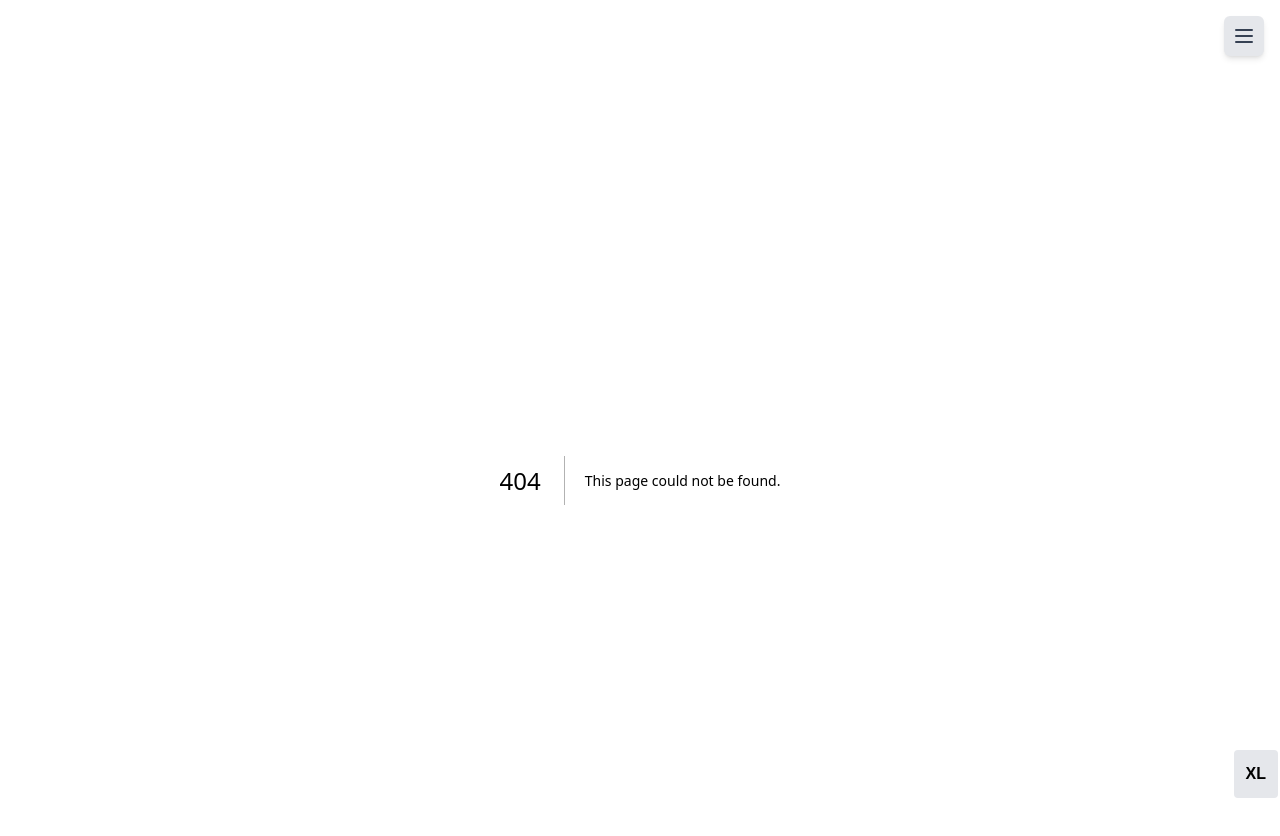
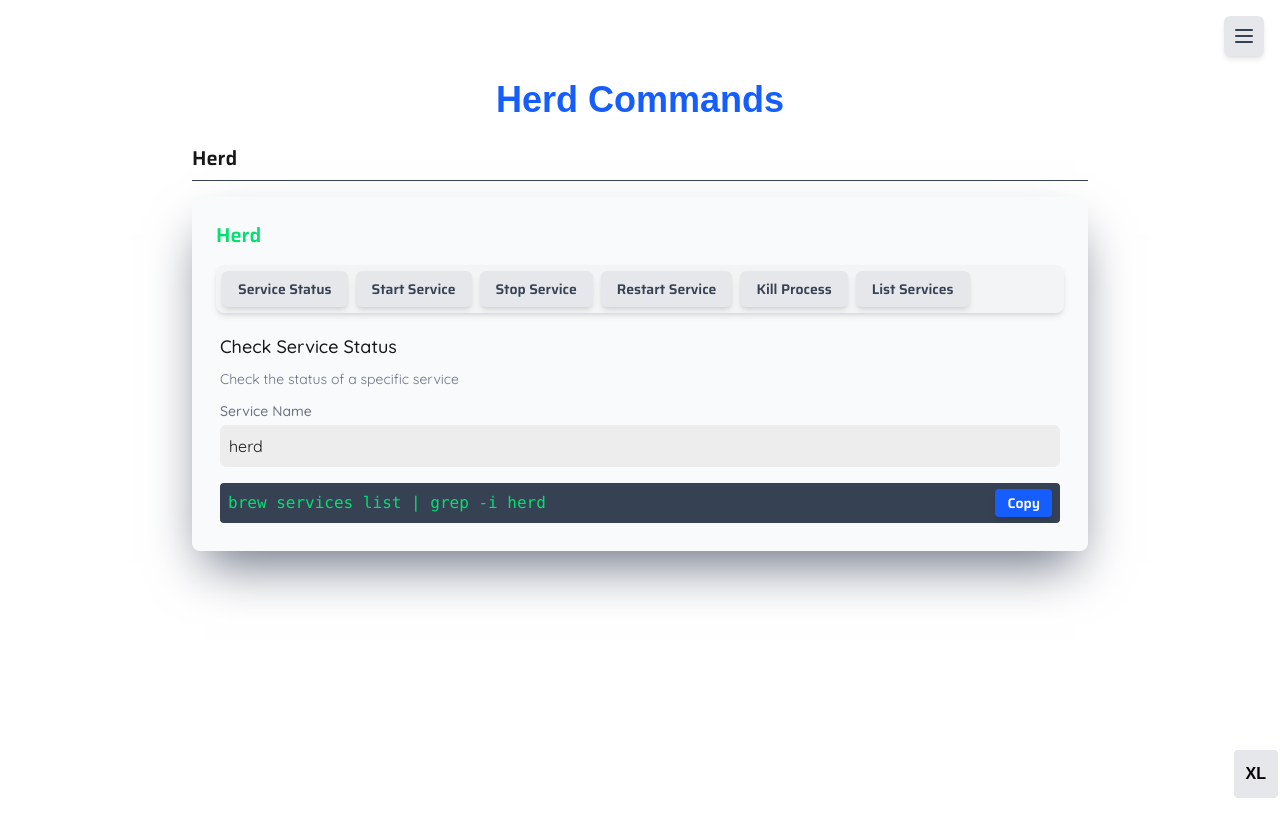
Before and after one commit to siko001/code-snippets, a Next.js app: page /herd in a window 1280 px wide. Before the commit this address had no page. Shown: the top 836 px of the page. After the commit the page ends 800 px from the top, so only its background shows below. Built offline with nearby package versions, Linux system fonts and the light colour scheme.

Commit message:
Add Herd services

```diff
--- a/src/app/components/Sidebar.jsx
+++ b/src/app/components/Sidebar.jsx
@@ -252,6 +252,13 @@
                 { name: 'Azure', href: '/cloud/#cloud-azure' },
                 { name: 'AWS', href: '/cloud/#cloud-aws' },
             ]
+        },
+
+        herd: {
+            title: 'Herd',
+            items: [
+                { name: 'Stop Services', href: '/herd/#stop-services' },
+            ]
         }
     };
         const handleMenuClick = (e, href) => {
--- /dev/null
+++ b/src/app/components/shell/HerdCommands.jsx
@@ -0,0 +1,187 @@
+'use client';
+
+import { useState, useEffect } from 'react';
+import CodeSnippet from '../CodeSnippet';
+
+export default function HerdCommands() {
+    const [serviceName, setServiceName] = useState('herd');
+    const [activeTab, setActiveTab] = useState('status');
+    const [serviceStatus, setServiceStatus] = useState('');
+    const [showServiceInfo, setShowServiceInfo] = useState(false);
+    const [serviceForDetails, setServiceForDetails] = useState('');
+    const [serviceInfo, setServiceInfo] = useState(null);
+    const [hasManuallyEditedService, setHasManuallyEditedService] = useState(false);
+
+    const tabs = [
+        { id: 'status', label: 'Service Status' },
+        { id: 'start', label: 'Start Service' },
+        { id: 'stop', label: 'Stop Service' },
+        { id: 'restart', label: 'Restart Service' },
+        { id: 'kill', label: 'Kill Process' },
+        { id: 'list', label: 'List Services' }
+    ];
+
+    const commands = {
+        status: {
+            title: 'Check Service Status',
+            description: 'Check the status of a specific service',
+            command: `brew services list | grep -i ${serviceName}`,
+            input: (
+                <div className="mt-2">
+                    <label className="block text-sm font-medium  mb-1">Service Name</label>
+                    <input
+                        type="text"
+                        value={serviceName}
+                        onChange={(e) => setServiceName(e.target.value)}
+                        className="w-full p-2 rounded-md bg-gray-700 text-white"
+                        placeholder="e.g., herd, nginx, php-fpm"
+                    />
+                </div>
+            )
+        },
+        start: {
+            title: 'Start Service',
+            description: 'Start a specific service using brew services',
+            command: `brew services start ${serviceName}`,
+            input: (
+                <div className="mt-2">
+                    <label className="block text-sm font-medium text-gray-300 mb-1">Service Name</label>
+                    <select
+                        value={serviceName}
+                        onChange={(e) => setServiceName(e.target.value)}
+                        className="w-full p-2 rounded-md bg-gray-700 text-white"
+                    >
+                        <option value="herd">Herd (herd)</option>
+                        <option value="nginx">Nginx (nginx)</option>
+                        <option value="php-fpm">PHP-FPM (php-fpm)</option>
+                    </select>
+                </div>
+            )
+        },
+        stop: {
+            title: 'Stop Service',
+            description: 'Stop a specific service using brew services',
+            command: `brew services stop ${serviceName}`,
+            input: (
+                <div className="mt-2">
+                    <label className="block text-sm font-medium text-gray-300 mb-1">Service Name</label>
+                    <select
+                        value={serviceName}
+                        onChange={(e) => setServiceName(e.target.value)}
+                        className="w-full p-2 rounded-md bg-gray-700 text-white"
+                    >
+                        <option value="herd">Herd (herd)</option>
+                        <option value="nginx">Nginx (nginx)</option>
+                        <option value="php-fpm">PHP-FPM (php-fpm)</option>
+                    </select>
+                </div>
+            )
+        },
+        restart: {
+            title: 'Restart Service',
+            description: 'Restart a specific service using brew services',
+            command: `brew services restart ${serviceName}`,
+            input: (
+                <div className="mt-2">
+                    <label className="block text-sm font-medium text-gray-300 mb-1">Service Name</label>
+                    <select
+                        value={serviceName}
+                        onChange={(e) => setServiceName(e.target.value)}
+                        className="w-full p-2 rounded-md bg-gray-700 text-white"
+                    >
+                        <option value="herd">Herd (herd)</option>
+                        <option value="nginx">Nginx (nginx)</option>
+                        <option value="php-fpm">PHP-FPM (php-fpm)</option>
+                    </select>
+                </div>
+            )
+        },
+        kill: {
+            title: 'Kill Process',
+            description: 'Force kill all processes matching a pattern',
+            command: `sudo pkill -f ${serviceName}`,
+            input: (
+                <div className="mt-2">
+                    <label className="block text-sm font-medium text-gray-300 mb-1">Process Name</label>
+                    <select
+                        value={serviceName}
+                        onChange={(e) => setServiceName(e.target.value)}
+                        className="w-full p-2 rounded-md bg-gray-700 text-white"
+                    >
+                        <option value="herd">Herd (herd)</option>
+                        <option value="nginx">Nginx (nginx)</option>
+                        <option value="php-fpm">PHP-FPM (php-fpm)</option>
+                    </select>
+                </div>
+            )
+        },
+        list: {
+            title: 'List All Services',
+            description: 'List all services managed by brew services',
+            command: 'brew services list',
+            input: null
+        }
+    };
+
+
+
+    // Fetch service status when tab is active
+    useEffect(() => {
+        if (activeTab === 'status' && !serviceStatus) {
+            // Simulate service status fetch
+            setTimeout(() => {
+                setServiceStatus('herd started');
+            }, 500);
+        }
+    }, [activeTab, serviceStatus]);
+
+    // Reset service info when switching away from status tab
+    useEffect(() => {
+        if (activeTab !== 'status') {
+            setShowServiceInfo(false);
+            setServiceInfo(null);
+            setServiceForDetails('');
+            setHasManuallyEditedService(false);
+        }
+    }, [activeTab]);
+
+    // Set service for details to current service when available (only if not manually edited)
+    useEffect(() => {
+        if (activeTab === 'status' && serviceName && !serviceForDetails && !hasManuallyEditedService) {
+            setServiceForDetails(serviceName);
+        }
+    }, [activeTab, serviceName, serviceForDetails, hasManuallyEditedService]);
+
+
+    const activeCommand = commands[activeTab];
+
+    return (
+        <div className="w-full">
+            <h3  className="text-xl font-semibold !text-green-400 mb-4">Herd</h3>
+            <div className="flex space-x-2 overflow-x-auto p-1.5 tab-bg rounded-lg mb-4 shadow-sm dark:shadow-none">
+                {tabs.map((tab) => (
+                    <button
+                        key={tab.id}
+                        onClick={() => setActiveTab(tab.id)}
+                        className={`px-4 py-2 text-sm whitespace-nowrap font-medium rounded-md transition-colors ${
+                            activeTab === tab.id
+                                ? 'bg-green-600 text-white !cursor-default shadow-md'
+                                : 'text-gray-700 dark:text-gray-300 hover:text-green-700 dark:hover:text-white hover:bg-gray-200 dark:hover:bg-gray-600'
+                        }`}
+                    >
+                        {tab.label}
+                    </button>
+                ))}
+            </div>
+
+            <div className="p-1 component-bg rounded-lg">
+                <h4 className="text-lg font-quicksand font-medium  mb-2">{activeCommand.title}</h4>
+                <div className="text-sm  description mb-3">{activeCommand.description}</div>
+                {activeCommand.input}
+                <div className="mt-4">
+                    <CodeSnippet code={activeCommand.command} language="bash" />
+                </div>
+            </div>
+        </div>
+    );
+}
--- /dev/null
+++ b/src/app/herd/page.jsx
@@ -0,0 +1,20 @@
+import HerdCommands from '@/app/components/shell/HerdCommands';
+
+export default function HerdPage() {
+    return (
+        <div className="w-full">
+            <h2 id="shell-snippets" className='text-center text-4xl font-semibold mb-6 text-blue-600'>Herd Commands</h2>
+            <div className="w-full max-w-4xl mx-auto space-y-6">
+                <div className="space-y-8">
+                    <h3 id="shell-network" className="text-xl font-semibold text-white border-b border-gray-700 pb-2 mb-4">
+                        Herd
+                    </h3>
+                    <div className="component-wrapper p-6 rounded-lg shadow-lg">
+                        <HerdCommands />
+                    </div>
+
+                </div>
+            </div>
+        </div>
+    );
+}
```
